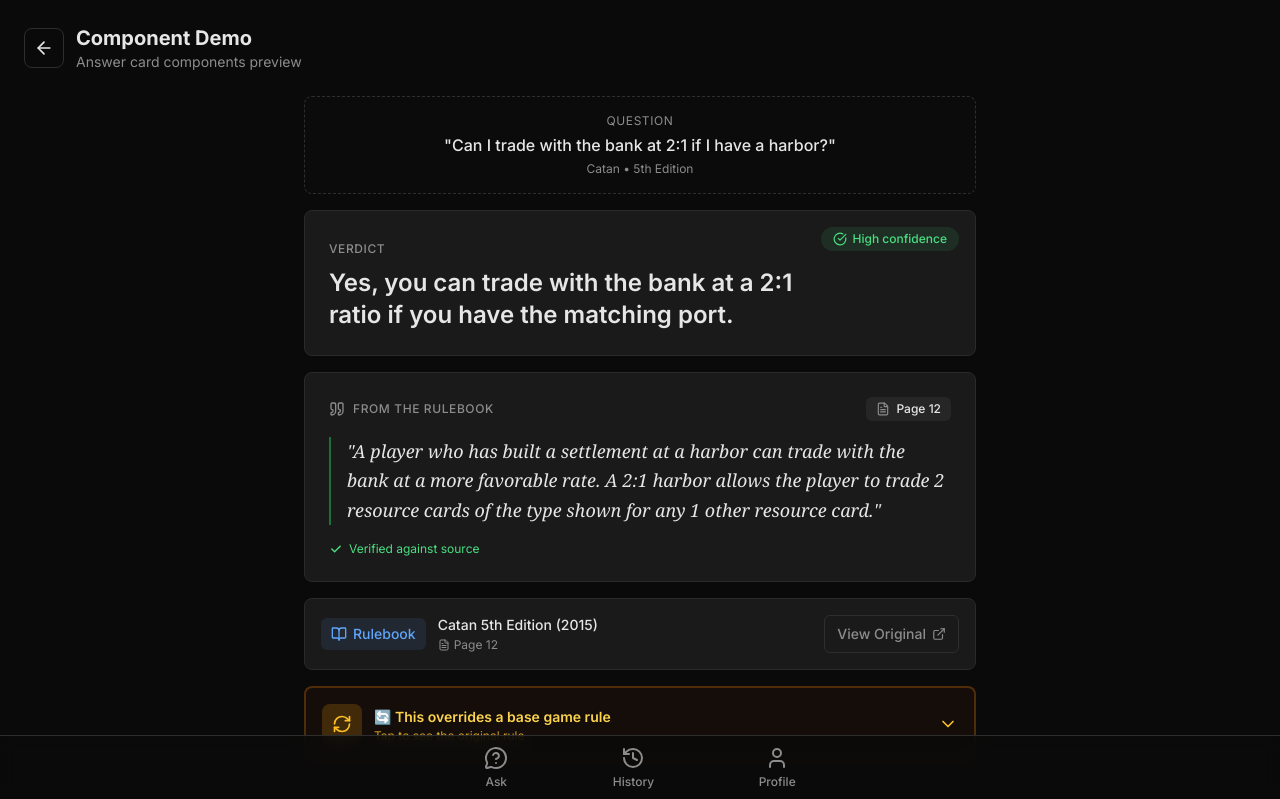
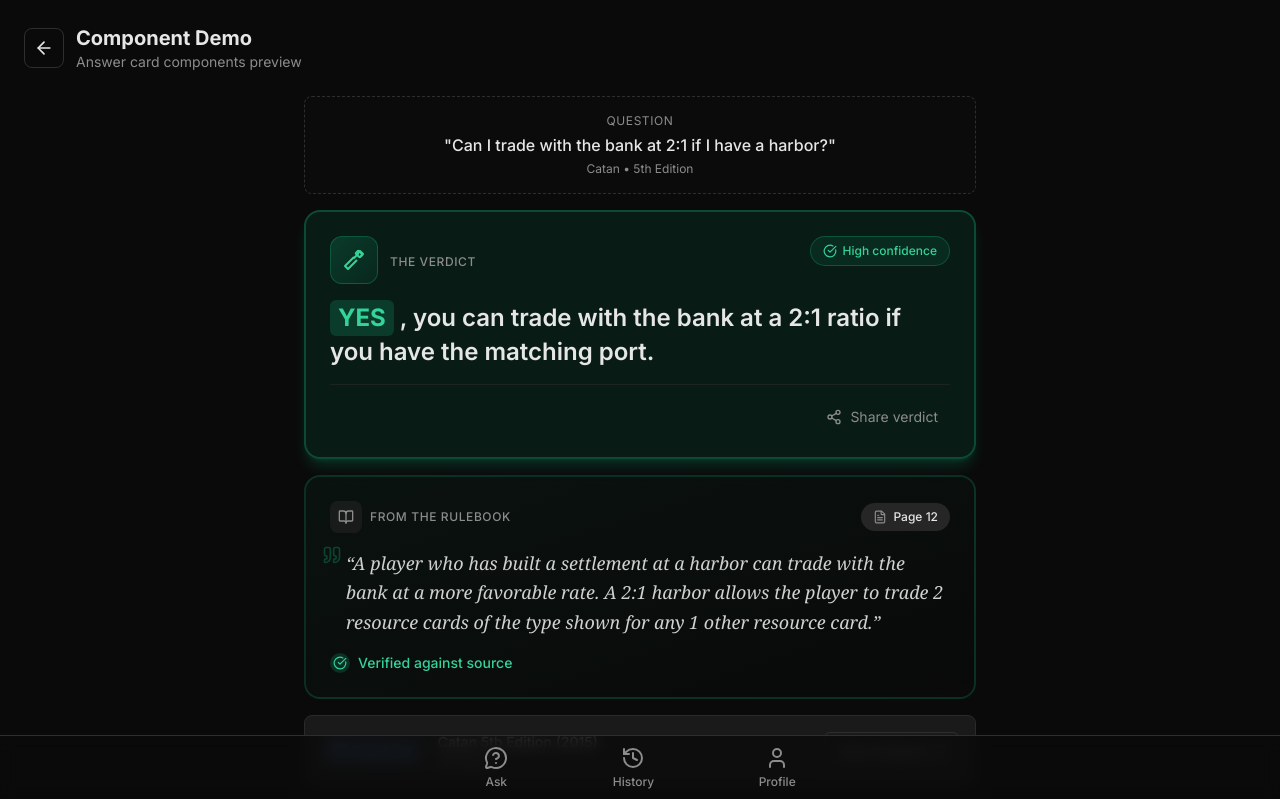
Before and after one commit to JiriTill/arbiter, a Next.js app in the folder frontend/: page /verdict-demo in a window 1280 px wide. Shown: the top 799 px of the page. Built offline with nearby package versions, Linux system fonts and the light colour scheme; no server answers.

Commit message:
Step 4: Enhance VerdictCard and QuoteCard with better styling, animations, and share

```diff
--- a/frontend/src/app/ask/page.tsx
+++ b/frontend/src/app/ask/page.tsx
@@ -88,6 +88,8 @@ function ResultDisplay({
             <VerdictCard
                 verdict={result.verdict}
                 confidence={result.confidence}
+                gameName={result.game_name}
+                question={result.question}
             />
 
             {/* Citations */}
--- a/frontend/src/app/globals.css
+++ b/frontend/src/app/globals.css
@@ -112,3 +112,58 @@
     transform: translateX(100%);
   }
 }
+
+/* Gavel strike animation */
+@keyframes gavel {
+
+  0%,
+  100% {
+    transform: rotate(0deg);
+  }
+
+  10% {
+    transform: rotate(-15deg);
+  }
+
+  20% {
+    transform: rotate(0deg);
+  }
+}
+
+.animate-gavel {
+  animation: gavel 2s ease-in-out;
+}
+
+/* Fade in with scale for verdict */
+@keyframes verdict-appear {
+  0% {
+    opacity: 0;
+    transform: scale(0.95) translateY(10px);
+  }
+
+  100% {
+    opacity: 1;
+    transform: scale(1) translateY(0);
+  }
+}
+
+.animate-verdict {
+  animation: verdict-appear 0.4s ease-out;
+}
+
+/* Pulse glow for confidence badges */
+@keyframes pulse-glow {
+
+  0%,
+  100% {
+    box-shadow: 0 0 0 0 currentColor;
+  }
+
+  50% {
+    box-shadow: 0 0 10px 2px currentColor;
+  }
+}
+
+.animate-pulse-glow {
+  animation: pulse-glow 2s infinite;
+}
--- a/frontend/src/components/arbiter/QuoteCard.tsx
+++ b/frontend/src/components/arbiter/QuoteCard.tsx
@@ -1,6 +1,6 @@
 "use client";
 
-import { Quote, AlertTriangle, FileText } from "lucide-react";
+import { Quote, AlertTriangle, FileText, CheckCircle, BookOpen } from "lucide-react";
 import { cn } from "@/lib/utils";
 
 interface QuoteCardProps {
@@ -14,15 +14,18 @@ export function QuoteCard({ quote, page, verified, className }: QuoteCardProps)
     return (
         <div
             className={cn(
-                "rounded-lg border border-[#2a2a2a] bg-[#1a1a1a] overflow-hidden",
+                "rounded-2xl border-2 overflow-hidden transition-all duration-300",
+                verified
+                    ? "border-emerald-500/20 bg-gradient-to-br from-emerald-500/5 to-transparent"
+                    : "border-amber-500/30 bg-amber-500/5",
                 className
             )}
         >
             {/* Warning Banner for Unverified Quotes */}
             {!verified && (
-                <div className="flex items-center gap-2 bg-[#f87171]/10 px-4 py-2 text-sm text-[#f87171]">
+                <div className="flex items-center gap-2 bg-amber-500/10 px-4 py-2 text-sm text-amber-400 border-b border-amber-500/20">
                     <AlertTriangle className="h-4 w-4 shrink-0" />
-                    <span className="font-medium">Quote not verified against source document</span>
+                    <span className="font-medium">Quote could not be verified against source</span>
                 </div>
             )}
 
@@ -31,45 +34,42 @@ export function QuoteCard({ quote, page, verified, className }: QuoteCardProps)
                 {/* Header */}
                 <div className="mb-4 flex items-center justify-between">
                     <div className="flex items-center gap-2">
-                        <Quote className="h-4 w-4 text-muted-foreground" />
+                        <div className="w-8 h-8 rounded-lg bg-muted/50 flex items-center justify-center">
+                            <BookOpen className="h-4 w-4 text-muted-foreground" />
+                        </div>
                         <span className="text-xs font-medium uppercase tracking-wider text-muted-foreground">
                             From the Rulebook
                         </span>
                     </div>
 
                     {/* Page Badge */}
-                    <div className="flex items-center gap-1.5 rounded-md bg-muted px-2.5 py-1 text-xs font-medium">
+                    <div className="flex items-center gap-1.5 rounded-full bg-muted px-3 py-1.5 text-xs font-medium">
                         <FileText className="h-3.5 w-3.5 text-muted-foreground" />
                         <span>Page {page}</span>
                     </div>
                 </div>
 
-                {/* Quote Text - Georgia Serif Italic */}
-                <blockquote
-                    className="border-l-2 border-primary/50 pl-4 text-lg leading-relaxed"
-                    style={{
-                        fontFamily: "Georgia, 'Times New Roman', Times, serif",
-                        fontStyle: "italic",
-                    }}
-                >
-                    &quot;{quote}&quot;
+                {/* Quote Text - Styled blockquote */}
+                <blockquote className="relative pl-4 border-l-3 border-emerald-500/50">
+                    <Quote className="absolute -left-2 -top-1 h-5 w-5 text-emerald-500/30" />
+                    <p
+                        className="text-lg leading-relaxed text-foreground/90"
+                        style={{
+                            fontFamily: "Georgia, 'Times New Roman', Times, serif",
+                            fontStyle: "italic",
+                        }}
+                    >
+                        &ldquo;{quote}&rdquo;
+                    </p>
                 </blockquote>
 
                 {/* Verified indicator */}
                 {verified && (
-                    <div className="mt-4 flex items-center gap-1.5 text-xs text-[#4ade80]">
-                        <svg
-                            className="h-3.5 w-3.5"
-                            fill="currentColor"
-                            viewBox="0 0 20 20"
-                        >
-                            <path
-                                fillRule="evenodd"
-                                d="M16.707 5.293a1 1 0 010 1.414l-8 8a1 1 0 01-1.414 0l-4-4a1 1 0 011.414-1.414L8 12.586l7.293-7.293a1 1 0 011.414 0z"
-                                clipRule="evenodd"
-                            />
-                        </svg>
-                        <span>Verified against source</span>
+                    <div className="mt-4 flex items-center gap-2 text-sm text-emerald-400">
+                        <div className="flex items-center justify-center w-5 h-5 rounded-full bg-emerald-500/20">
+                            <CheckCircle className="h-3.5 w-3.5" />
+                        </div>
+                        <span className="font-medium">Verified against source</span>
                     </div>
                 )}
             </div>
--- a/frontend/src/components/arbiter/VerdictCard.tsx
+++ b/frontend/src/components/arbiter/VerdictCard.tsx
@@ -1,6 +1,7 @@
 "use client";
 
-import { CheckCircle, AlertTriangle, HelpCircle } from "lucide-react";
+import { useState } from "react";
+import { CheckCircle, AlertTriangle, HelpCircle, Share2, Copy, Check } from "lucide-react";
 import { cn } from "@/lib/utils";
 
 type Confidence = "high" | "medium" | "low";
@@ -8,67 +9,224 @@ type Confidence = "high" | "medium" | "low";
 interface VerdictCardProps {
     verdict: string;
     confidence: Confidence;
+    gameName?: string;
+    question?: string;
     className?: string;
 }
 
 const confidenceConfig: Record<
     Confidence,
-    { icon: React.ElementType; label: string; color: string; bgColor: string }
+    {
+        icon: React.ElementType;
+        label: string;
+        color: string;
+        bgColor: string;
+        borderColor: string;
+        glowColor: string;
+        description: string;
+    }
 > = {
     high: {
         icon: CheckCircle,
         label: "High confidence",
-        color: "text-[#4ade80]",
-        bgColor: "bg-[#4ade80]/10",
+        color: "text-emerald-400",
+        bgColor: "bg-emerald-500/10",
+        borderColor: "border-emerald-500/30",
+        glowColor: "shadow-emerald-500/20",
+        description: "This answer is directly supported by the rulebook",
     },
     medium: {
         icon: AlertTriangle,
         label: "Medium confidence",
-        color: "text-[#fbbf24]",
-        bgColor: "bg-[#fbbf24]/10",
+        color: "text-amber-400",
+        bgColor: "bg-amber-500/10",
+        borderColor: "border-amber-500/30",
+        glowColor: "shadow-amber-500/20",
+        description: "Answer based on interpretation of the rules",
     },
     low: {
         icon: HelpCircle,
         label: "Low confidence",
-        color: "text-[#f87171]",
-        bgColor: "bg-[#f87171]/10",
+        color: "text-red-400",
+        bgColor: "bg-red-500/10",
+        borderColor: "border-red-500/30",
+        glowColor: "shadow-red-500/20",
+        description: "Limited information found in the rulebook",
     },
 };
 
-export function VerdictCard({ verdict, confidence, className }: VerdictCardProps) {
+// Gavel SVG component with animation
+function GavelIcon({ className }: { className?: string }) {
+    return (
+        <svg
+            viewBox="0 0 24 24"
+            fill="none"
+            stroke="currentColor"
+            strokeWidth="2"
+            strokeLinecap="round"
+            strokeLinejoin="round"
+            className={cn("animate-gavel", className)}
+        >
+            {/* Handle */}
+            <path d="M14.5 12.5L6 21l-3-3 8.5-8.5" />
+            {/* Head connection */}
+            <path d="M18.5 8.5L21 6l-3-3-2.5 2.5" />
+            {/* Striking motion line */}
+            <path d="M12 10l4-4" />
+            {/* Gavel head */}
+            <rect x="14" y="4" width="6" height="4" rx="1" transform="rotate(45 17 6)" />
+        </svg>
+    );
+}
+
+export function VerdictCard({ verdict, confidence, gameName, question, className }: VerdictCardProps) {
+    const [copied, setCopied] = useState(false);
+    const [showTooltip, setShowTooltip] = useState(false);
     const config = confidenceConfig[confidence];
     const Icon = config.icon;
+
+    // Detect if verdict starts with YES or NO for special styling
+    const verdictLower = verdict.toLowerCase().trim();
+    const startsWithYes = verdictLower.startsWith("yes");
+    const startsWithNo = verdictLower.startsWith("no");
+
+    // Split verdict for highlighting YES/NO
+    let highlightWord = "";
+    let restOfVerdict = verdict;
+
+    if (startsWithYes) {
+        highlightWord = verdict.slice(0, 3);
+        restOfVerdict = verdict.slice(3);
+    } else if (startsWithNo) {
+        highlightWord = verdict.slice(0, 2);
+        restOfVerdict = verdict.slice(2);
+    }
+
+    const handleShare = async () => {
+        const shareText = `🎲 The Arbiter's Verdict${gameName ? ` for ${gameName}` : ""}:\n\n${question ? `Q: ${question}\n\n` : ""}A: ${verdict}`;
+
+        if (navigator.share) {
+            try {
+                await navigator.share({
+                    title: "The Arbiter's Verdict",
+                    text: shareText,
+                });
+            } catch {
+                // User cancelled or share failed, fallback to copy
+                copyToClipboard(shareText);
+            }
+        } else {
+            copyToClipboard(shareText);
+        }
+    };
+
+    const copyToClipboard = async (text: string) => {
+        try {
+            await navigator.clipboard.writeText(text);
+            setCopied(true);
+            setTimeout(() => setCopied(false), 2000);
+        } catch {
+            console.error("Failed to copy");
+        }
+    };
 
     return (
         <div
             className={cn(
-                "relative rounded-lg border border-[#2a2a2a] bg-[#1a1a1a] p-6",
+                "relative rounded-2xl border-2 p-6 transition-all duration-300",
+                config.borderColor,
+                config.bgColor,
+                "shadow-lg",
+                config.glowColor,
                 className
             )}
         >
-            {/* Confidence Badge */}
+            {/* Top bar with gavel and confidence */}
+            <div className="flex items-start justify-between mb-4">
+                {/* Gavel icon with animation */}
+                <div className="flex items-center gap-3">
+                    <div className={cn(
+                        "w-12 h-12 rounded-xl flex items-center justify-center",
+                        "bg-gradient-to-br from-emerald-500/20 to-emerald-600/10",
+                        "border border-emerald-500/30"
+                    )}>
+                        <GavelIcon className="h-6 w-6 text-emerald-400" />
+                    </div>
+                    <div>
+                        <span className="text-xs font-medium uppercase tracking-wider text-muted-foreground">
+                            The Verdict
+                        </span>
+                    </div>
+                </div>
+
+                {/* Confidence Badge with tooltip */}
+                <div
+                    className="relative"
+                    onMouseEnter={() => setShowTooltip(true)}
+                    onMouseLeave={() => setShowTooltip(false)}
+                >
                     <div
                         className={cn(
-                    "absolute right-4 top-4 flex items-center gap-1.5 rounded-full px-3 py-1 text-xs font-medium",
+                            "flex items-center gap-1.5 rounded-full px-3 py-1.5 text-xs font-medium cursor-help",
                             config.bgColor,
-                    config.color
+                            config.color,
+                            "border",
+                            config.borderColor
                         )}
                     >
                         <Icon className="h-3.5 w-3.5" />
                         <span>{config.label}</span>
                     </div>
 
-            {/* Verdict Label */}
-            <div className="mb-2">
-                <span className="text-xs font-medium uppercase tracking-wider text-muted-foreground">
-                    Verdict
-                </span>
+                    {/* Tooltip */}
+                    {showTooltip && (
+                        <div className="absolute z-10 right-0 top-full mt-2 w-48 p-2 rounded-lg bg-popover border border-border shadow-xl text-xs text-muted-foreground animate-in fade-in slide-in-from-top-1 duration-200">
+                            {config.description}
+                        </div>
+                    )}
+                </div>
             </div>
 
-            {/* Verdict Text */}
-            <p className="pr-32 text-xl font-semibold leading-relaxed text-foreground sm:text-2xl">
-                {verdict}
-            </p>
+            {/* Verdict Text - with YES/NO highlighting */}
+            <div className="text-xl font-semibold leading-relaxed text-foreground sm:text-2xl">
+                {highlightWord ? (
+                    <>
+                        <span className={cn(
+                            "inline-block mr-1.5 px-2 py-0.5 rounded-md font-bold",
+                            startsWithYes ? "bg-emerald-500/20 text-emerald-400" : "bg-red-500/20 text-red-400"
+                        )}>
+                            {highlightWord.toUpperCase()}
+                        </span>
+                        <span>{restOfVerdict}</span>
+                    </>
+                ) : (
+                    <span>{verdict}</span>
+                )}
+            </div>
+
+            {/* Share button */}
+            <div className="mt-4 pt-4 border-t border-border/50 flex justify-end">
+                <button
+                    onClick={handleShare}
+                    className={cn(
+                        "flex items-center gap-2 px-3 py-1.5 rounded-lg text-sm",
+                        "text-muted-foreground hover:text-foreground",
+                        "hover:bg-muted/50 transition-colors"
+                    )}
+                >
+                    {copied ? (
+                        <>
+                            <Check className="h-4 w-4 text-emerald-400" />
+                            <span className="text-emerald-400">Copied!</span>
+                        </>
+                    ) : (
+                        <>
+                            <Share2 className="h-4 w-4" />
+                            <span>Share verdict</span>
+                        </>
+                    )}
+                </button>
+            </div>
         </div>
     );
 }
```
Lines whose indentation alone changed are shown as unchanged.
